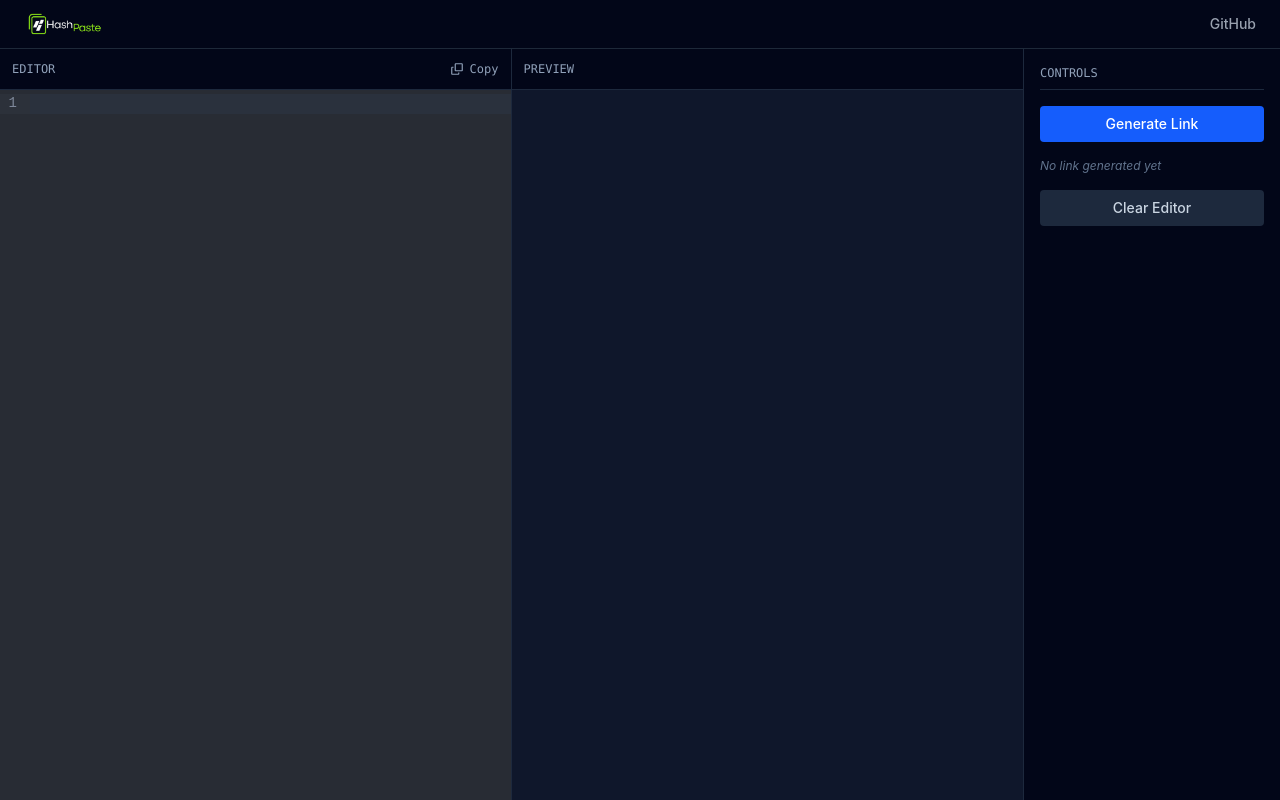
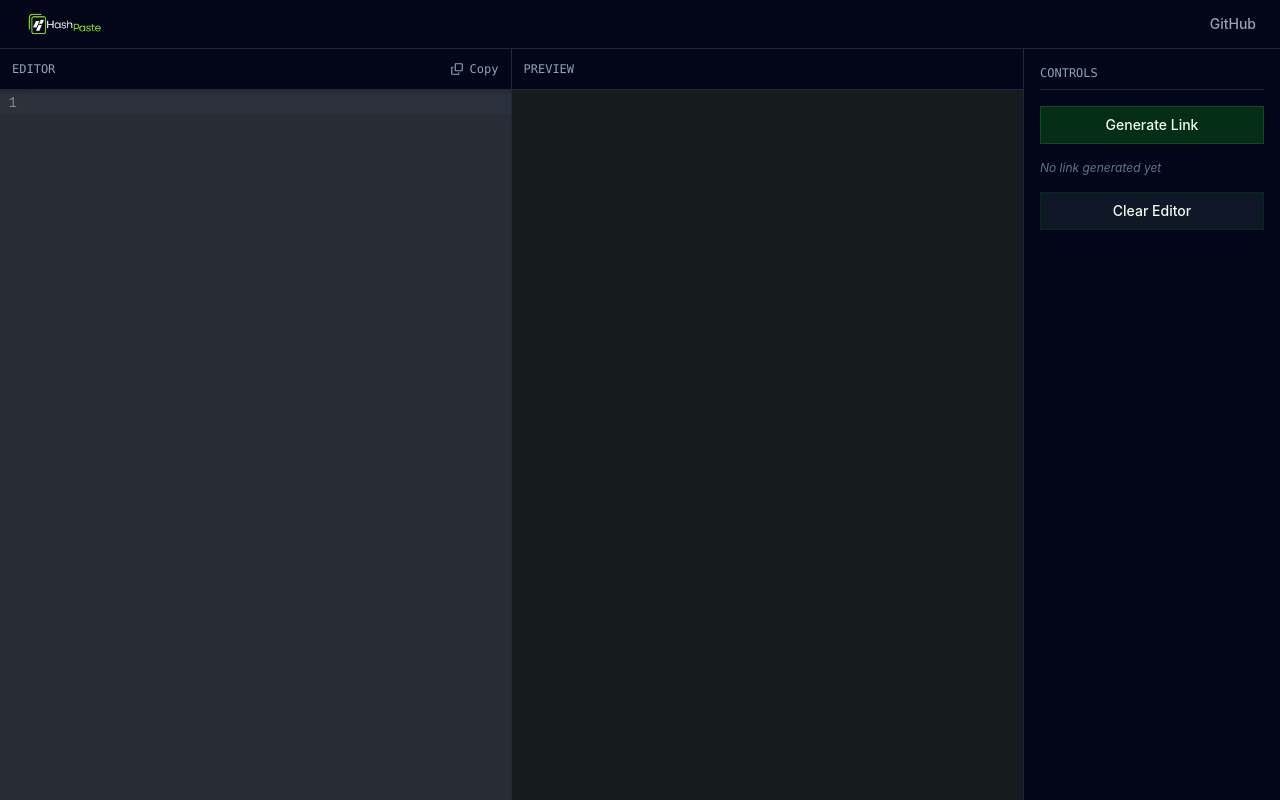
Before and after one commit to ic0e/HashPaste, a React (Vite) app: page / in a window 1280 px wide. Built offline with nearby package versions, Linux system fonts and the light colour scheme.

Commit message:
feat(design): updated colors to fit the logo better

```diff
--- a/src/App.tsx
+++ b/src/App.tsx
@@ -68,7 +68,7 @@ function App() {
   return (
     <div className="flex flex-col h-screen w-full bg-slate-900 text-slate-100 overflow-hidden">
       <Header />
-      <div className="flex h-screen w-screen bg-slate-900 text-slate-100 overflow-hidden">
+      <div className="flex h-screen w-screen bg-mist-900 text-slate-100 overflow-hidden">
             <div className="w-[80%] h-full flex flex-row border-r border-slate-800">
               <div className="w-1/2 h-full border-r border-slate-800 flex flex-col">
                 <div className="flex items-center p-3 bg-slate-950 border-b border-slate-800 text-xs font-mono text-slate-400">
@@ -105,7 +105,7 @@ function App() {
                 <div className="p-3 bg-slate-950 border-b border-slate-800 text-xs font-mono text-slate-400">
                   PREVIEW
                 </div>
-                <div className="flex-1 p-6 overflow-auto prose prose-invert max-w-none">
+                <div className="flex-1 p-6 overflow-auto prose prose-invert max-w-none bg-mist-900">
                   <Markdown>{text}</Markdown>
                 </div>
               </div>
@@ -119,7 +119,7 @@ function App() {
               <button
                 type="button"
                 onClick={handleGenerateLink}
-                className="z-10 w-full py-2 px-4 bg-blue-600 hover:bg-blue-500 text-white font-medium rounded text-sm transition-colors cursor-pointer"
+                className="z-10 w-full py-2 px-4 bg-green-950 hover:bg-green-900 text-green-50 font-medium border border-green-900/80 hover:border-green-700 transition-all duration-200 cursor-pointer text-sm"
               >
                 Generate Link
               </button>
@@ -133,7 +133,7 @@ function App() {
                         readOnly
                         value={generatedUrl}
                         onClick={(e) => (e.target as HTMLInputElement).select()}
-                        className="w-full p-2 pr-20 bg-slate-900 border border-slate-700 text-slate-200 text-xs rounded font-mono focus:outline-none focus:border-blue-500"
+                        className="w-full p-2 pr-20 bg-green-950/40 border border-slate-700 text-slate-200 text-xs rounded font-mono focus:outline-none focus:border-blue-500"
                       />
                       <button
                         className="absolute right-1.5 flex items-center gap-1.5 px-2 py-1 bg-slate-800 hover:bg-slate-700 text-slate-300 hover:text-slate-100 rounded text-[11px] transition-colors"
@@ -158,7 +158,7 @@ function App() {
 
                   <button
                     onClick={() => setText('')}
-                    className="w-full py-2 px-4 bg-slate-800 hover:bg-slate-700 text-slate-300 font-medium rounded text-sm transition-colors"
+                    className="z-10 w-full py-2 px-4 bg-gray-900 hover:bg-green-950 text-green-50 font-medium border border-green-950/80 hover:border-green-700 transition-all duration-200 cursor-pointer text-sm"
                   >
                     Clear Editor
                   </button>
```
